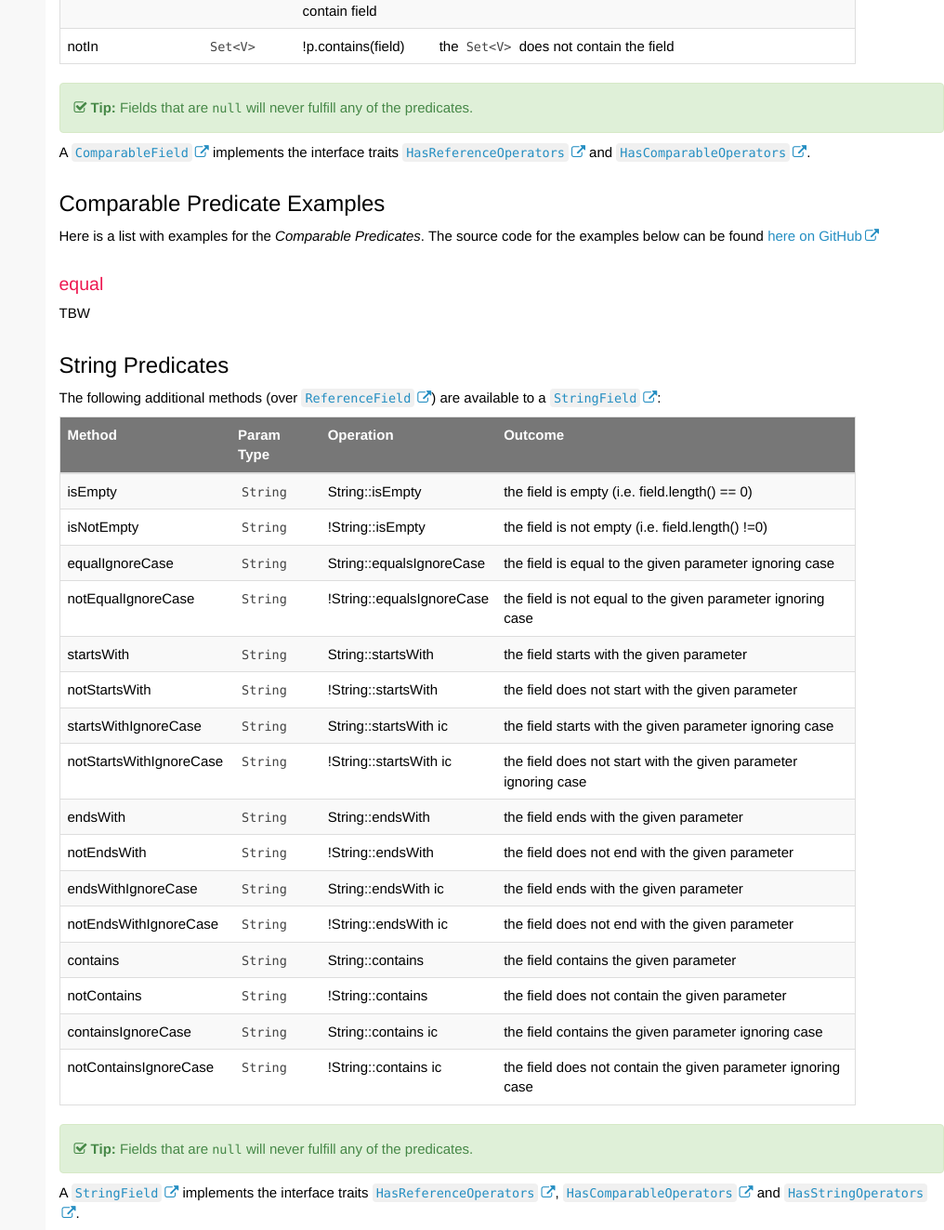
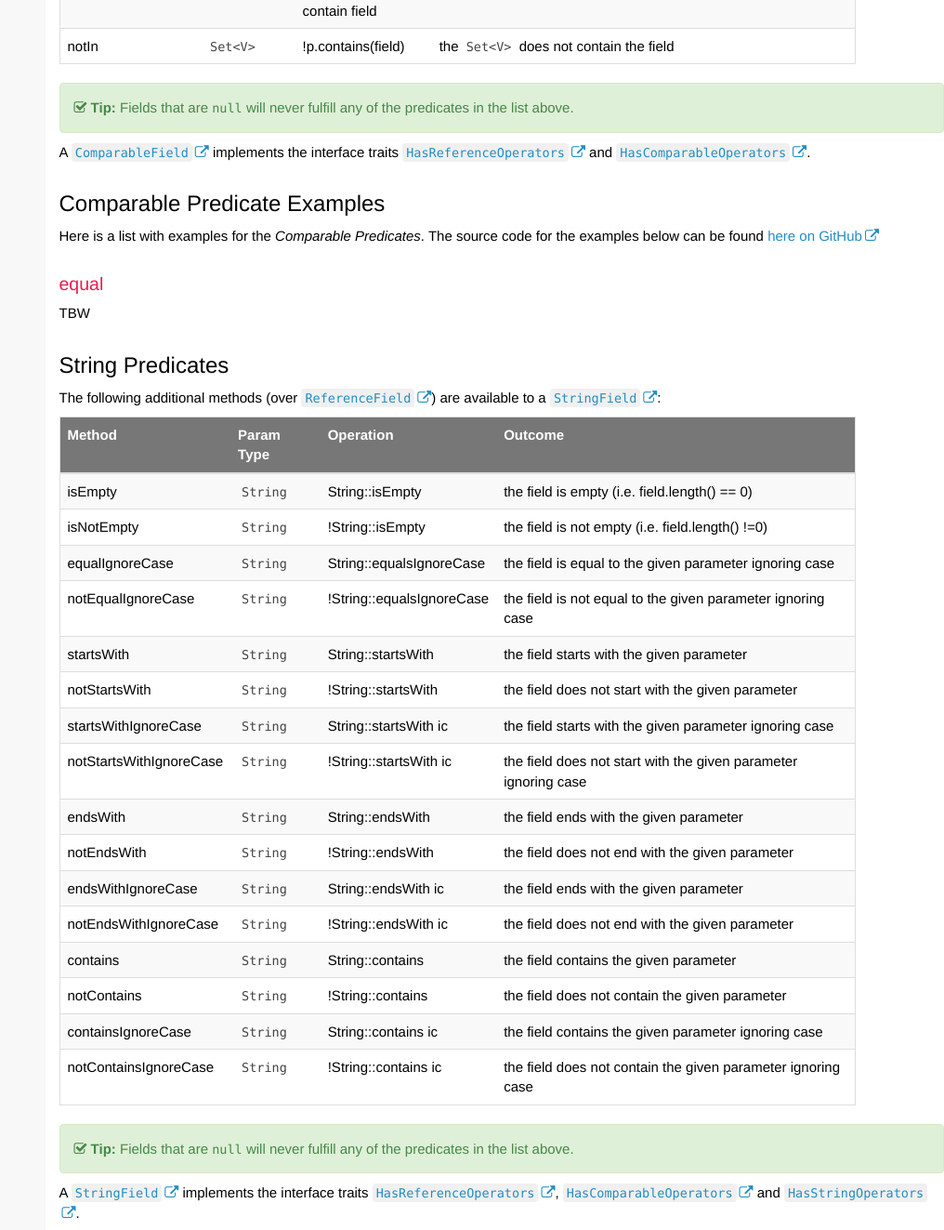
Before and after one commit to speedment/speedment-doc, a Jekyll site: the page built from pages/predicate.md, in a window 1280 px wide. Shown: the part 3512-4835 px from the top of the page at 93% size, without its empty margins (264-1280 px from the left). Built offline with Jekyll 4.4.1, drawn with Linux system fonts in a browser that asks for light colours; nearby versions of some CDN libraries; comment, search, counter and statistics services are not loaded.

Commit message:
predicate: Improve tip

```diff
--- a/pages/predicate.md
+++ b/pages/predicate.md
@@ -131,7 +131,7 @@ The following additional methods are available to a {{site.data.javadoc.Referenc
 | notIn          | `Set<V>`     |  !p.contains(field)        | the `Set<V>` does not contain the field
 
 {% include tip.html content = "
-Fields that are `null` will never fulfill any of the predicates.
+Fields that are `null` will never fulfill any of the predicates in the list above.
 " %}
 
 A {{site.data.javadoc.ComparableField}} implements the interface traits {{site.data.javadoc.HasReferenceOperators}} and {{site.data.javadoc.HasComparableOperators}}.
@@ -168,7 +168,7 @@ The following additional methods (over {{site.data.javadoc.ReferenceField}}) are
 
 
 {% include tip.html content = "
-Fields that are `null` will never fulfill any of the predicates.
+Fields that are `null` will never fulfill any of the predicates in the list above.
 " %}
 
 A {{site.data.javadoc.StringField}} implements the interface traits {{site.data.javadoc.HasReferenceOperators}}, {{site.data.javadoc.HasComparableOperators}} and {{site.data.javadoc.HasStringOperators}}.
```
